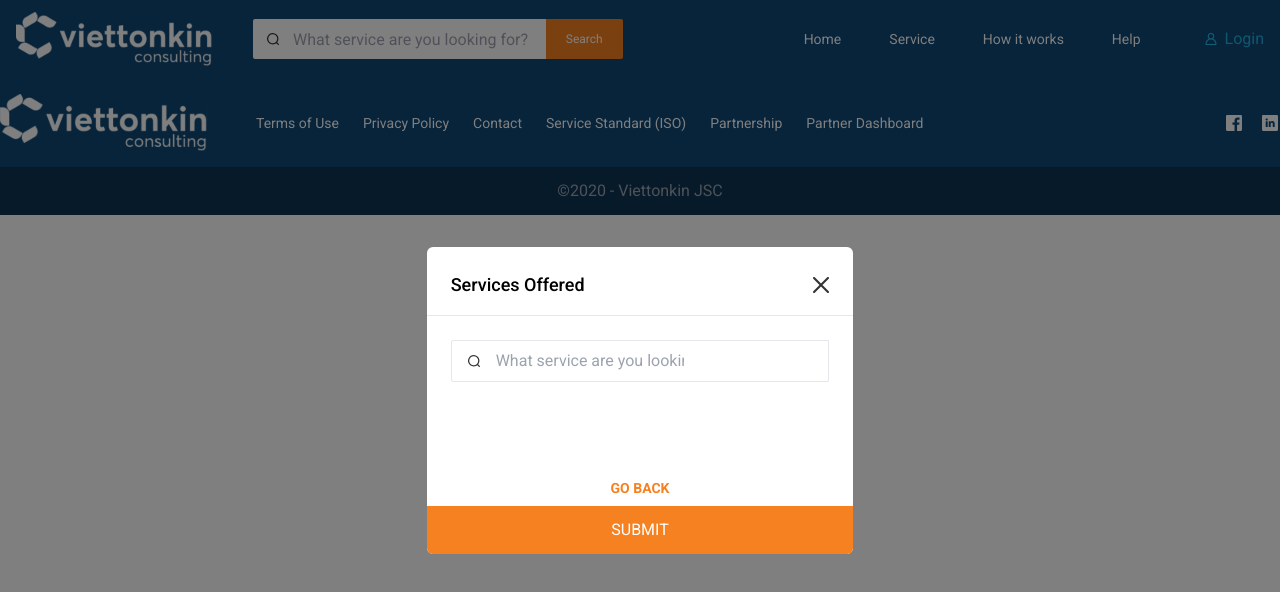
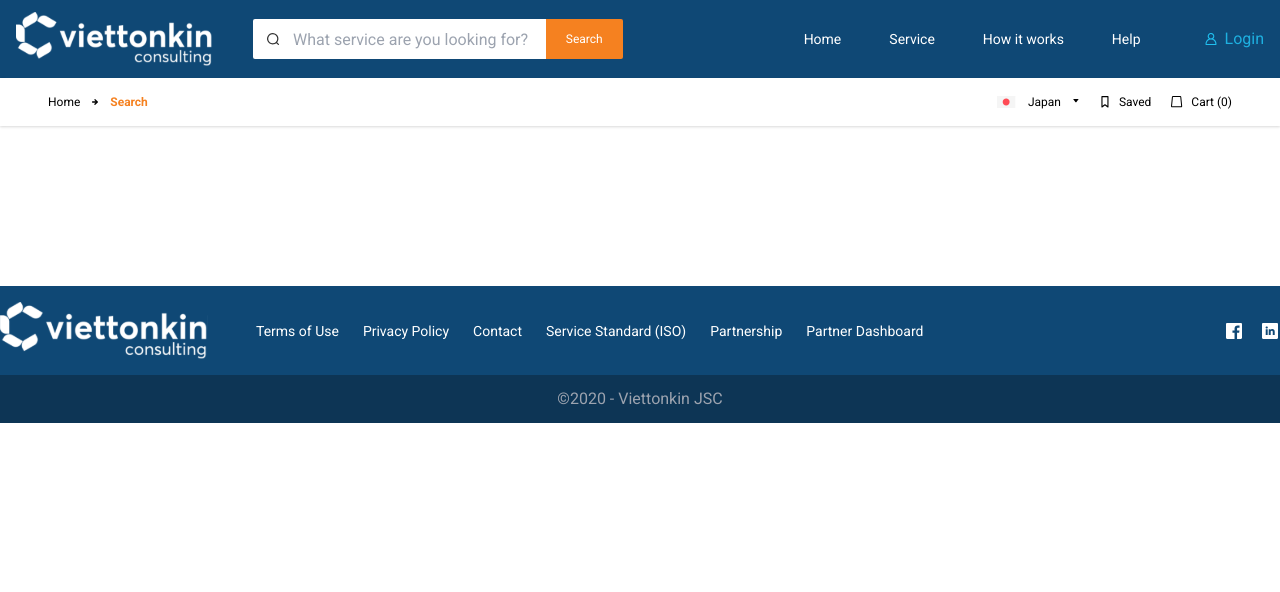
Before and after one commit to putrairawan992/vieottokin-v2, a React (Create React App) app: page /service-providers in a window 1280 px wide. Shown: the top 592 px of the page. Built offline with nearby package versions, Linux system fonts and the light colour scheme.

Commit message:
breadcumb

```diff
--- /dev/null
+++ b/src/components/Breadcrumb/index.jsx
@@ -0,0 +1,42 @@
+import React, { Fragment } from 'react';
+import Container from 'components/Container';
+import Icon from 'icon';
+
+import JapanFlag from 'icon/japan-flag.svg';
+
+const ListProvider = ({ base, current }) => {
+  return (
+    <Fragment>
+      <Container fluid className="md:px-6 lg:px-8 relative shadow py-4">
+        <Container className="flex justify-between">
+          <div className="text-xs flex items-center">
+            <span>{ base }</span>
+            <Icon name="arrow-row" color="#000" size={ 6 } className="mx-3" />
+            <span className="font-bold text-orange">{ current }</span>
+          </div>
+
+          <div className="text-xs flex items-center">
+            <div className="flex items-center">
+              <img src={ JapanFlag } alt="japan flag" />
+              <p className="mx-3">Japan</p>
+              <Icon name="triangle" color="#000" size={ 6 } />
+            </div>
+
+            <div className="flex items-center mx-5">
+              <Icon name="bookmark" color="#000" size={ 12 } />
+              <p className="ml-2">Saved</p>
+            </div>
+
+            <div className="flex items-center">
+              <Icon name="cart" color="#000" size={ 12 } />
+              <p className="ml-2">Cart (0)</p>
+            </div>
+          </div>
+        </Container>
+      </Container>
+
+    </Fragment>
+  );
+}
+
+export default ListProvider;
--- a/src/icon/index.js
+++ b/src/icon/index.js
@@ -2,7 +2,7 @@ import React from 'react';
 import PropTypes from 'prop-types';
 import iconPath from './library';
 
-const Icon = ({ size, color, name, className = '' }) => (
+const Icon = ({ size, color, name, className }) => (
   <svg
     viewBox={iconPath[name].box}
     width={size}
@@ -19,7 +19,8 @@ const Icon = ({ size, color, name, className = '' }) => (
 
 Icon.defaultProps = {
   size: 16,
-  color: "#fff"
+  color: "#fff",
+  className: ''
 };
 
 Icon.propTypes = {
--- a/src/icon/library.js
+++ b/src/icon/library.js
@@ -49,6 +49,24 @@ const library = {
     ],
     box: '0 0 18 18'
   },
+  'arrow-row': {
+    path: [
+      'M2.97587 0.000594925C2.85169 0.00716682 2.73223 0.0616344 2.63407 0.156427C2.53591 0.25122 2.46391 0.381683 2.42805 0.529652C2.39219 0.677622 2.39426 0.835768 2.43397 0.98221C2.47367 1.12865 2.54905 1.25607 2.64964 1.34685L3.60378 2.23814H0.611567C0.531874 2.23603 0.452644 2.25371 0.378523 2.29017C0.304402 2.32663 0.236882 2.38114 0.179921 2.45047C0.12296 2.5198 0.0777056 2.60251 0.04681 2.69388C0.0159144 2.78524 0 2.88342 0 2.98253C0 3.08164 0.0159144 3.17974 0.04681 3.2711C0.0777056 3.36246 0.12296 3.44526 0.179921 3.51459C0.236882 3.58393 0.304402 3.63835 0.378523 3.67481C0.452644 3.71127 0.531874 3.72903 0.611567 3.72692H3.60962L2.64964 4.62242C2.57893 4.6768 2.51811 4.74893 2.47104 4.83415C2.42398 4.91936 2.3917 5.01581 2.37627 5.11739C2.36084 5.21897 2.3626 5.32347 2.38142 5.42416C2.40025 5.52485 2.43573 5.61956 2.48562 5.70226C2.5355 5.78496 2.59869 5.85379 2.67116 5.90445C2.74363 5.95512 2.82379 5.98647 2.90654 5.99649C2.98929 6.00652 3.07281 5.99498 3.15179 5.96267C3.23076 5.93035 3.30345 5.87798 3.36524 5.80881L5.75994 3.57856C5.83446 3.50924 5.89496 3.41931 5.93663 3.31583C5.9783 3.21236 6 3.09825 6 2.98253C6 2.86681 5.9783 2.75262 5.93663 2.64915C5.89496 2.54567 5.83446 2.45574 5.75994 2.38642L3.36524 0.15471C3.25401 0.0481342 3.11618 -0.00637869 2.97587 0.000594925Z',
+    ],
+    box: '0 0 6 6'
+  },
+  'bookmark': {
+    path: [
+      'M8.1844 14.4a.7027.7027 0 01-.4104-.1322l-3.3303-2.3937-3.3302 2.3937a.7026.7026 0 01-.7312.0547A.7027.7027 0 010 13.6969V.7031A.7031.7031 0 01.7031 0h7.4813a.7031.7031 0 01.7031.7031V13.697a.7032.7032 0 01-.7031.7031zm-3.7407-4.095a.7026.7026 0 01.4104.1322l2.6272 1.8883V1.4063h-6.075v10.9192l2.6271-1.8883a.7026.7026 0 01.4103-.1322z',
+    ],
+    box: '0 0 9 15'
+  },
+  'cart': {
+    path: [
+      'M11.9881 1.0805A1.1966 1.1966 0 0010.7939 0h-8.514c-.619 0-1.1323.4646-1.194 1.0805l-1.08 10.8c-.0337.3363.077.6738.3041.9246.227.2508.5514.3949.8898.3949h10.674c.3387 0 .663-.1441.89-.3949a1.2025 1.2025 0 00.3042-.9246l-1.0799-10.8zM1.2001 12L2.28 1.2h8.5139L11.875 12H1.2z',
+    ],
+    box: '0 0 14 14'
+  },
 }
 
 export default library;
--- /dev/null
+++ b/src/pages/ListProvider/index.jsx
@@ -0,0 +1,21 @@
+import React, { Fragment } from 'react';
+import Container from 'components/Container';
+import Breadcrumb from 'components/Breadcrumb';
+import Icon from 'icon';
+
+const ListProvider = () => {
+  return (
+    <Fragment>
+      <Breadcrumb base="Home" current="Search" />
+
+      <Container fluid className="md:px-6 lg:px-8 relative py-20">
+        <div className="shadow">
+
+        </div>
+      </Container>
+
+    </Fragment>
+  );
+}
+
+export default ListProvider;
--- a/src/router.js
+++ b/src/router.js
@@ -9,6 +9,7 @@ import Navbar from 'components/Navbar';
 import Footer from 'components/Footer';
 import AboutUs from 'pages/AboutUs';
 import LandingPage from 'pages/LandingPage';
+import ListProvider from 'pages/ListProvider';
 
 const RouterManager = props => (
   <Fragment>
@@ -17,13 +18,14 @@ const RouterManager = props => (
     <Switch>
       <Route exact path='/' component={ AboutUs } />
       <Route exact path='/landing-page' component={ LandingPage } />
+      <Route exact path='/service-providers' component={ ListProvider } />
     </Switch>
 
     <Footer />
 
     { props.showModalSignup && <SignupPopup /> }
     { props.showModalSignin && <SigninPopup /> }
-    { <OfferPopup /> }
+    { props.showModalOffer && <OfferPopup /> }
   </Fragment>
 );
 
```
Also changed, not shown: src/icon/japan-flag.svg (added), 1 other file (tests, documents, lock files or other folders).
